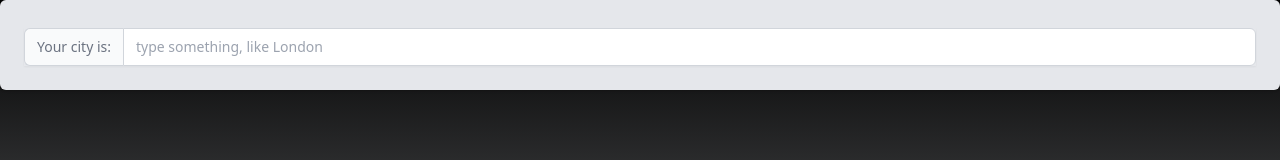
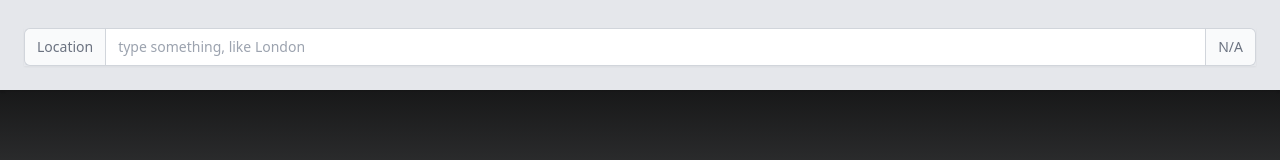
Before and after one commit to evhenious/weather-playground, a React (Create React App) app: page / in a window 1280 px wide. Shown: the top 160 px of the page. Built offline with nearby package versions, Linux system fonts and the light colour scheme; no server answers.

Commit message:
tweaked city search style

```diff
--- a/src/components/CityList.tsx
+++ b/src/components/CityList.tsx
@@ -4,32 +4,26 @@ import { City } from '../types';
 interface Props {
   data: City[];
   onSelect: (index: number) => void;
-  onCancel: () => void
+  onCancel: () => void;
 }
 
 const rowClassName = 'block px-4 py-3 bg-gray-100';
 
 const CityList: React.FC<Props> = ({ data, onSelect, onCancel }) => {
-  const listItems = data.map((city, index) => {
-    return (
-      <div
-        id={`${index}`}
-        key={`${city.city}`}
-        className={rowClassName}
-        onClick={() => onSelect(index)}
-      >
-        {city.name}, {city.country}
-      </div>
-    );
-  });
+  const listItems = data
+    .filter((item) => item.type === 'CITY')
+    .map((city, index) => {
+      return (
+        <div id={`${index}`} key={`${city.id}-${city.name}`} className={rowClassName} onClick={() => onSelect(index)}>
+          {city.name}, {city.country}
+        </div>
+      );
+    });
 
   return (
     <div className='object-contain'>
       {listItems}
-      <div
-        className='bg-red-500 text-white flex justify-center px-4 py-3 rounded-b-md font-medium'
-        onClick={onCancel}
-      >
+      <div className='bg-red-500 text-white flex justify-center px-4 py-3 rounded-b-md font-medium' onClick={onCancel}>
         Cancel
       </div>
     </div>
--- a/src/components/CitySearch.tsx
+++ b/src/components/CitySearch.tsx
@@ -58,28 +58,36 @@ const CitySearch: React.FC<Props> = ({ currentCity, setCurrentCity, cityNameReso
     debouncedSearchHandler(cityName);
   }, [cityName, debouncedSearchHandler]);
 
-  const radiusInput = !!cityList?.length ? 'rounded-tr-md' : 'rounded-r-md';
   const radiusLabel = !!cityList?.length ? 'rounded-tl-md' : 'rounded-l-md';
+  const radiusCountryLabel = !!cityList?.length ? 'rounded-tr-md' : 'rounded-r-md';
+
+  const grayBorder = 'border border-gray-300';
+  const grayLabeltext = 'text-sm text-gray-500 bg-gray-50';
 
   return (
-    <div className='shadow sm:rounded-md sm:overflow-hidden'>
+    <div className='shadow sm:overflow-hidden'>
       <div className='px-4 py-5 bg-gray-200 space-y-6 sm:p-6'>
         <div className='block'>
           <div className='mt-1 flex shadow-sm'>
             <span
-              className={`inline-flex items-center px-3 ${radiusLabel} border border-r-0 border-gray-300 bg-gray-50 text-gray-500 text-sm`}
+              className={`inline-flex items-center px-3 ${radiusLabel} ${grayBorder} border-r-0 ${grayLabeltext}`}
             >
-              Your city is:
+              Location
             </span>
             <input
               type='text'
               name='location'
               id='location'
-              className={`focus:ring-indigo-500 focus:border-indigo-500 flex-1 block w-full rounded-none ${radiusInput} sm:text-sm border-gray-300 placeholder-gray-400 focus:placeholder-transparent`}
+              className={`focus:ring-indigo-500 focus:border-indigo-500 flex-1 rounded-none text-sm border-gray-300 placeholder-gray-400 focus:placeholder-transparent`}
               placeholder='type something, like London'
               value={cityName}
               onChange={inputHandler}
             />
+            <span
+              className={`inline-flex items-center px-3 ${radiusCountryLabel} ${grayBorder} border-l-0 ${grayLabeltext}`}
+            >
+              {currentCity?.country || 'N/A'}
+            </span>
           </div>
           {cityList?.length ? <CityList data={cityList} onSelect={selectCity} onCancel={cancelCityChange} /> : false}
         </div>
--- a/src/types.tsx
+++ b/src/types.tsx
@@ -1,8 +1,10 @@
 export type City = {
+  id: number;
   city: string;
   country: string;
   countryCode: string;
   name: string;
+  type: string;
 };
 
 export type CityResponse = {
```
